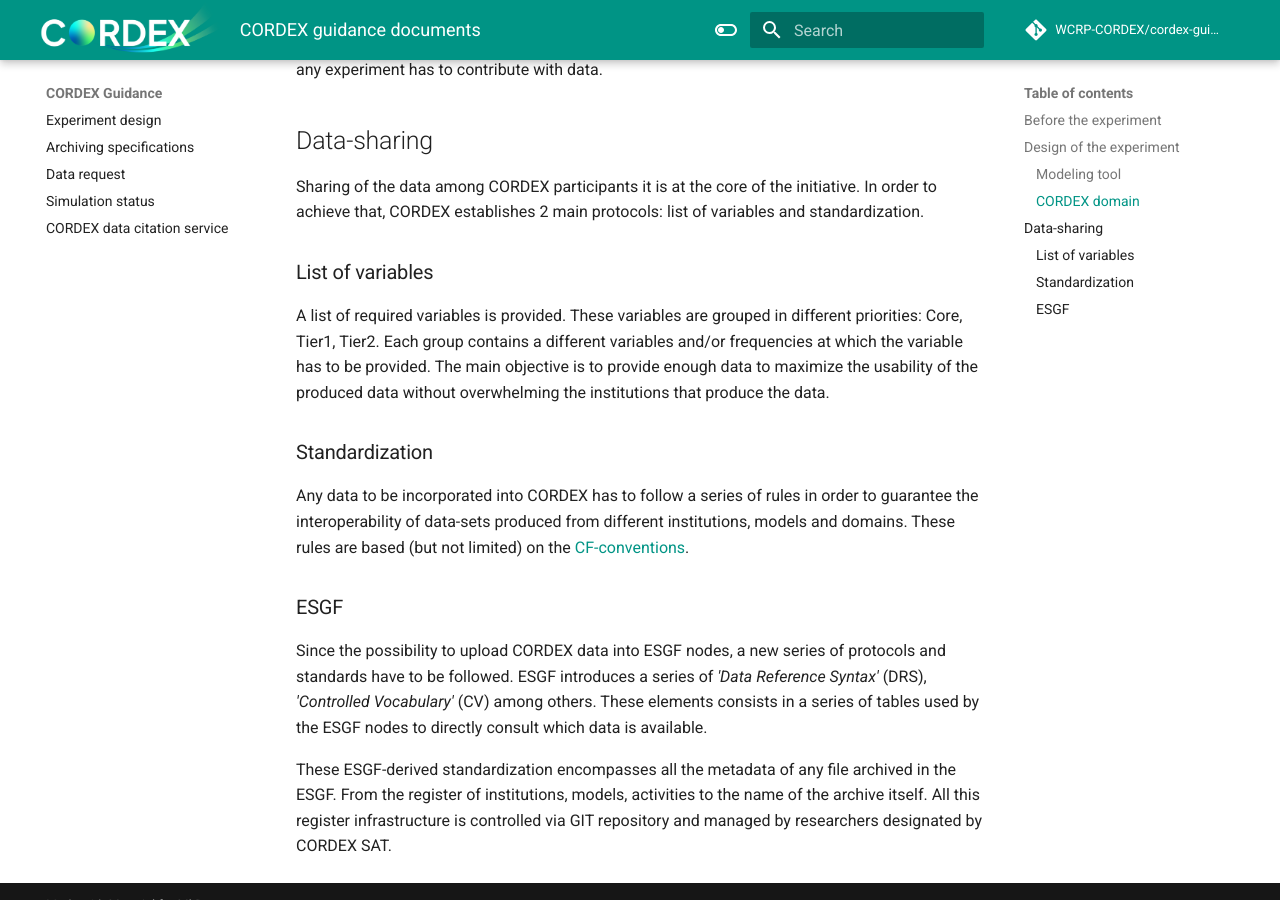
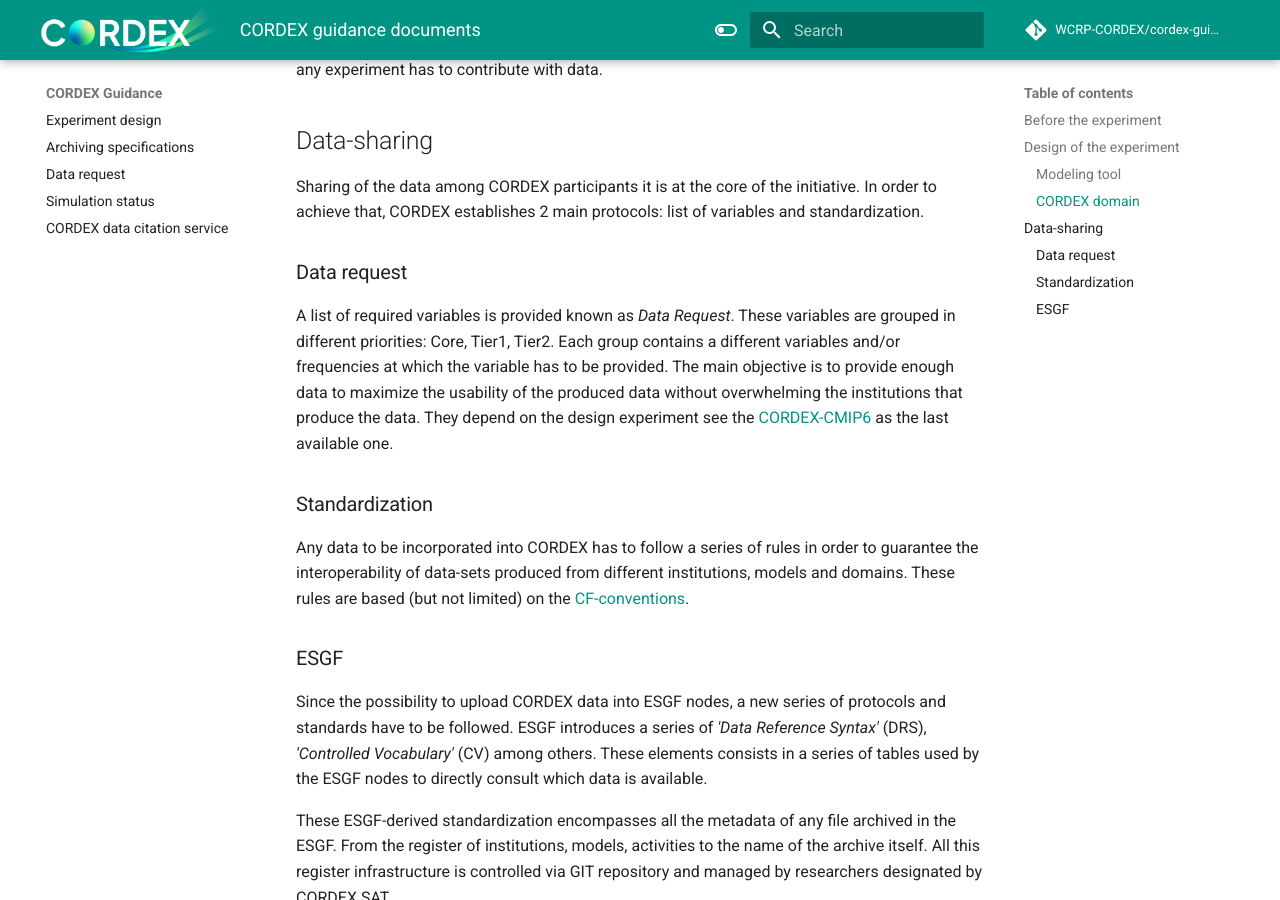
Before and after one commit to WCRP-CORDEX/cordex-guidance, an MkDocs documentation site: the page built from docs/index.md, in a window 1280 px wide and 900 px high, scrolled down 1896 px. Built offline with MkDocs 1.6.1 and Material for MkDocs 9.7.7, drawn with Linux system fonts in a browser that asks for light colours; comment, search, counter and statistics services are not loaded; the version menu is left out.

```diff
--- a/docs/index.md
+++ b/docs/index.md
@@ -49,8 +49,8 @@
 ## Data-sharing
 Sharing of the data among CORDEX participants it is at the core of the initiative. In order to achieve that, CORDEX establishes 2 main protocols: list of variables and standardization.
 
-### List of variables
-A list of required variables is provided. These variables are grouped in different priorities: Core, Tier1, Tier2. Each group contains a different variables and/or frequencies at which the variable has to be provided. The main objective is to provide enough data to maximize the usability of the produced data without overwhelming the institutions that produce the data.
+### Data request
+A list of required variables is provided known as _Data Request_. These variables are grouped in different priorities: Core, Tier1, Tier2. Each group contains a different variables and/or frequencies at which the variable has to be provided. The main objective is to provide enough data to maximize the usability of the produced data without overwhelming the institutions that produce the data. They depend on the design experiment see the [CORDEX-CMIP6](https://wcrp-cordex.github.io/data-request-table/dreq_default.html) as the last available one.
 
 ### Standardization
 Any data to be incorporated into CORDEX has to follow a series of rules in order to guarantee the interoperability of data-sets produced from different institutions, models and domains. These rules are based (but not limited) on the [CF-conventions](https://cfconventions.org/).
```
